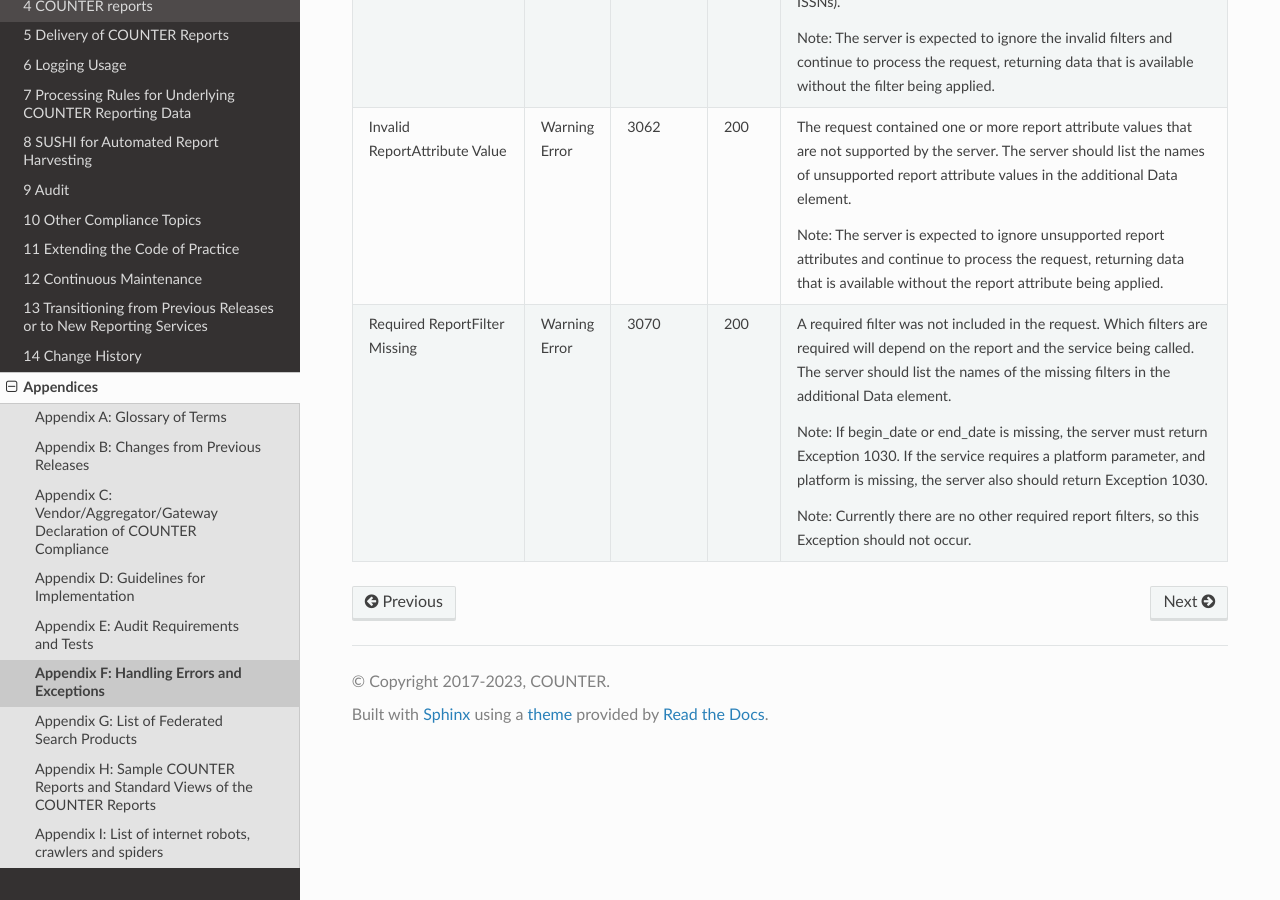
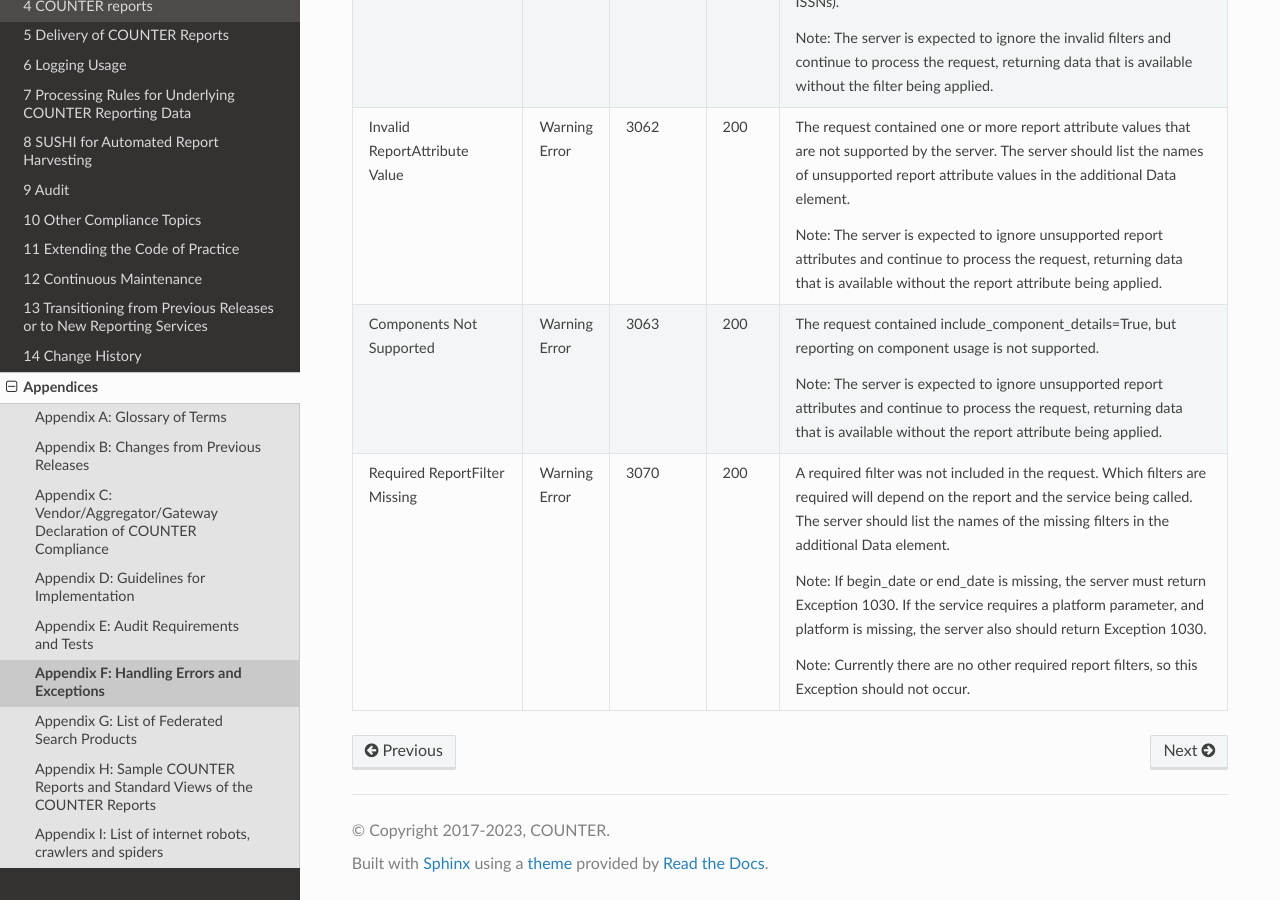
Before and after one commit to Project-Counter/cop5, a Sphinx documentation site: the page built from source/appendices/f-handling-errors-and-exceptions.rst, in a window 1280 px wide and 900 px high, scrolled down 5303 px. Built offline with Sphinx 7.4.7 and the Read the Docs theme 2.0.0, drawn with Linux system fonts in a browser that asks for light colours.

Commit message:
Make Component usage reporting in Item Reports optional
Specify that provision of component usage reports is at the discretion of report providers.

```diff
--- a/source/03-specifications/02-formats-for-counter-reports.rst
+++ b/source/03-specifications/02-formats-for-counter-reports.rst
@@ -387,7 +387,7 @@ At least one DOI, ISBN, Online_ISSN, Print_ISSN, Proprietary_ID or URL MUST be i
 
 .. rubric:: Component Item Description and Identifiers
 
-Repositories often store multiple components for a given repository item. These components could take the form of multiple files or datasets, which can be identified and usage reported on separately in Item Reports. Note that the component usage may only be reported for Total_Item_Investigations and Total_Item_Request. For other Metric_Types the usage cannot be broken down by component and the corresponding cells MUST be empty.
+Repositories often store multiple components for a given repository item. These components could take the form of multiple files or datasets, which can be identified and usage reported on separately in Item Reports. Note that reporting on component usage is optional. For report providers who elect to do so, the component usage may only be reported for Total_Item_Investigations and Total_Item_Request. For other Metric_Types the usage cannot be broken down by component and the corresponding cells MUST be empty.
 
 Table 3.k (below): Elements that Describe a Component Item
 
--- a/source/03-specifications/03-counter-report-common-attributes-and-elements.rst
+++ b/source/03-specifications/03-counter-report-common-attributes-and-elements.rst
@@ -708,7 +708,7 @@ Table 3.x (below): Report Attributes
        (JSON)
 
    * - Include_Component_Details
-     - Specifies whether to include the component columns/elements (see Table 3.k) in the report. Permissible values are False (default) and True.
+     - Specifies whether to include the component columns/elements (see Table 3.k) in the report, where report providers offer component usage reporting. Permissible values are False (default) and True.
      - IR
 
    * - Include_Parent_Details
--- a/source/04-reports/04-item-reports.rst
+++ b/source/04-reports/04-item-reports.rst
@@ -151,7 +151,7 @@ Table 4.o (below): Header for Item Report and Standard Views of the Item Report
 Column Headings/Elements
 """"""""""""""""""""""""
 
-The following elements MUST appear in the tabular report in the order they appear in the table below. For guidance on how these elements appear in the JSON format, refer to the COUNTER_SUSHI API Specification (see :numref:`sushi` below). Mandatory (M) elements MUST be included in the report. The Parent and Component elements MUST only be included in the COUNTER Report if called for (C) via Include_Parent_Details and Include_Component_Details, respectively (they are not supposed to be selected individually). If they are included, then the corresponding Include_Parent_Details=True or Include_Component_Details=True MUST be included in the Report_Attributes header. The other elements also MUST only be included if called for (C), and if included they MUST be listed in Attributes_To_Show in the Report_Attributes header.
+The following elements MUST appear in the tabular report in the order they appear in the table below. For guidance on how these elements appear in the JSON format, refer to the COUNTER_SUSHI API Specification (see :numref:`sushi` below). Mandatory (M) elements MUST be included in the report. The Parent elements MUST only be included in the COUNTER Report if called for (C) via Include_Parent_Details. For report providers who elect to offer component usage information, the Component elements MUST only be included in the COUNTER Report if called for (C) via Include_Component_Details. If they are included, then the corresponding Include_Parent_Details=True or Include_Component_Details=True MUST be included in the Report_Attributes header. The other elements also MUST only be included if called for (C), and if included they MUST be listed in Attributes_To_Show in the Report_Attributes header.
 
 Table 4.p (below): Column Headings/Elements for Item Report and Standard Views of the Item Report
 
--- a/source/appendices/a-glossary-of-terms.rst
+++ b/source/appendices/a-glossary-of-terms.rst
@@ -204,7 +204,7 @@ Note: The main Code of Practice document takes precedence in the case of any con
      -
 
    * - Component
-     - A uniquely identifiable constituent part of a content item composed of more than one file (digital object).
+     - A uniquely identifiable constituent part of a content item composed of more than one file (digital object). Report providers may choose to offer component usage reporting, but are not obliged to do so.
      -
 
    * - Consortium
@@ -579,11 +579,11 @@ Note: The main Code of Practice document takes precedence in the case of any con
      - Full-text article, Abstract, Database record, Dataset, Thesis
 
    * - Item Report
-     - A COUNTER report that provides usage data at the item or item-component level.
+     - A COUNTER report that provides usage data at the item or (at the discretion of the report provider) item-component level.
      -
 
    * - Item Reports
-     - A series of COUNTER reports that provide usage data at the item or item-component level.
+     - A series of COUNTER reports that provide usage data at the item or (at the discretion of the report provider) item-component level.
      -
 
    * - JavaScript Object Notation
--- a/source/appendices/f-handling-errors-and-exceptions.rst
+++ b/source/appendices/f-handling-errors-and-exceptions.rst
@@ -253,6 +253,15 @@ Table F.1 (below): Exceptions
 
        Note: The server is expected to ignore unsupported report attributes and continue to process the request, returning data that is available without the report attribute being applied.
 
+   * - Components Not Supported
+     - Warning\ |br|\ |lb|
+       Error
+     - 3063
+     - 200
+     - The request contained include_component_details=True, but reporting on component usage is not supported.
+
+       Note: The server is expected to ignore unsupported report attributes and continue to process the request, returning data that is available without the report attribute being applied.
+
    * - Required ReportFilter Missing
      - Warning\ |br|\ |lb|
        Error
```
